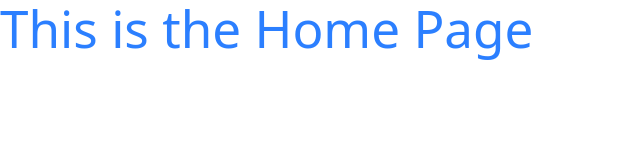
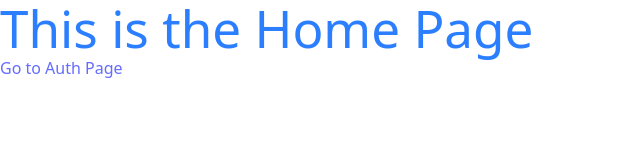
Before and after one commit to School-Management-System-Frontend/Frontend-School-Management-System-, a React (Vite) app in the folder School-Management-System-Frontend/: page / in a window 1280 px wide. Shown: the top 160 px of the page, without its empty margins (0-640 px from the left). Built offline with nearby package versions, Linux system fonts and the light colour scheme.

Commit message:
Login & Sign up page

```diff
--- a/School-Management-System-Frontend/src/pages/Home.jsx
+++ b/School-Management-System-Frontend/src/pages/Home.jsx
@@ -1,9 +1,15 @@
 import React from 'react'
+import { Link } from "react-router-dom";
 
 const Home = () => {
   return (
     <div>
       <h1 className='text-blue-500'>This is the Home Page</h1>
+      <Link to="/auth">
+        <h3 className='cursor-pointer'>
+          Go to Auth Page
+        </h3>
+      </Link>
     </div>
   )
 }
```
